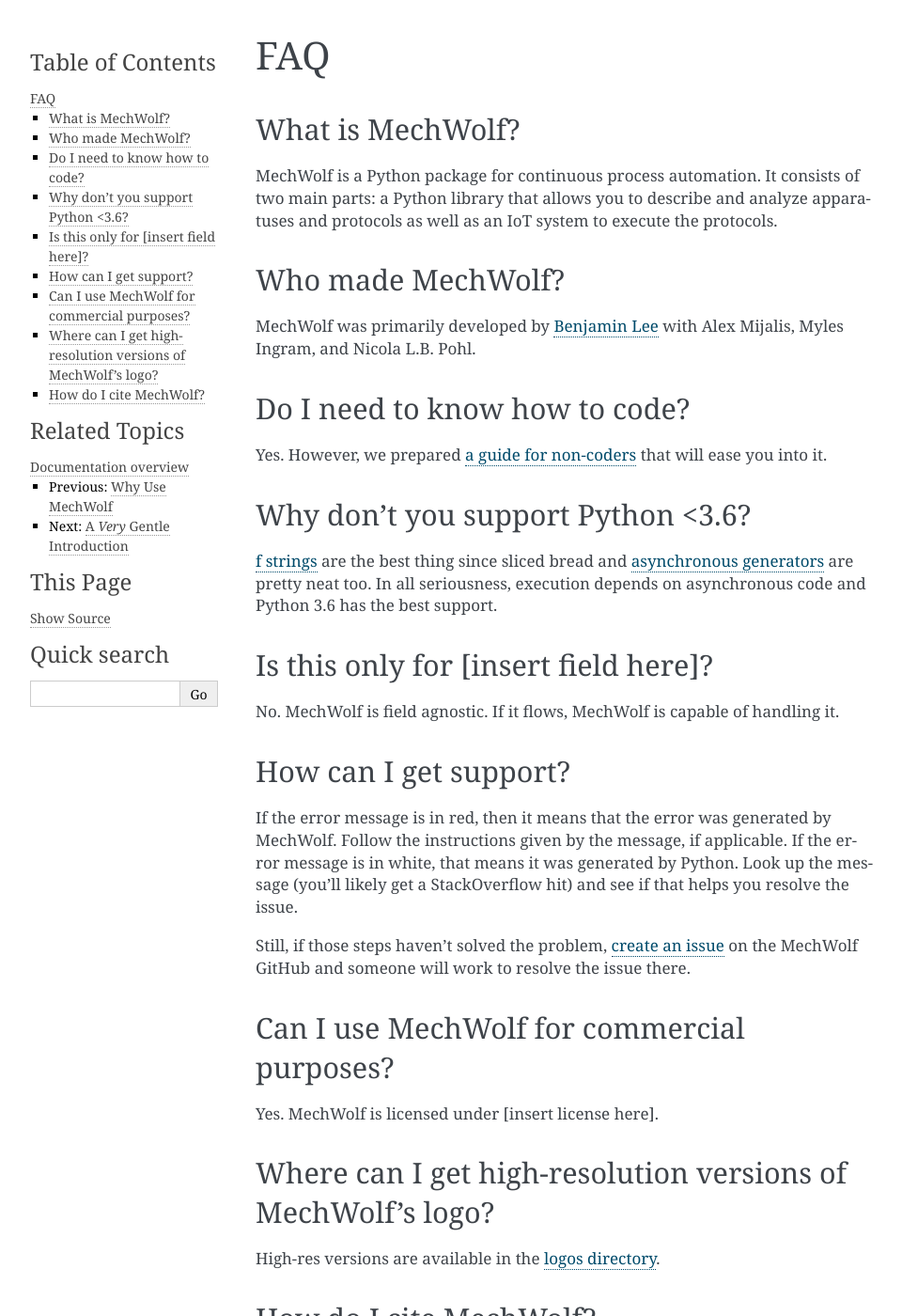
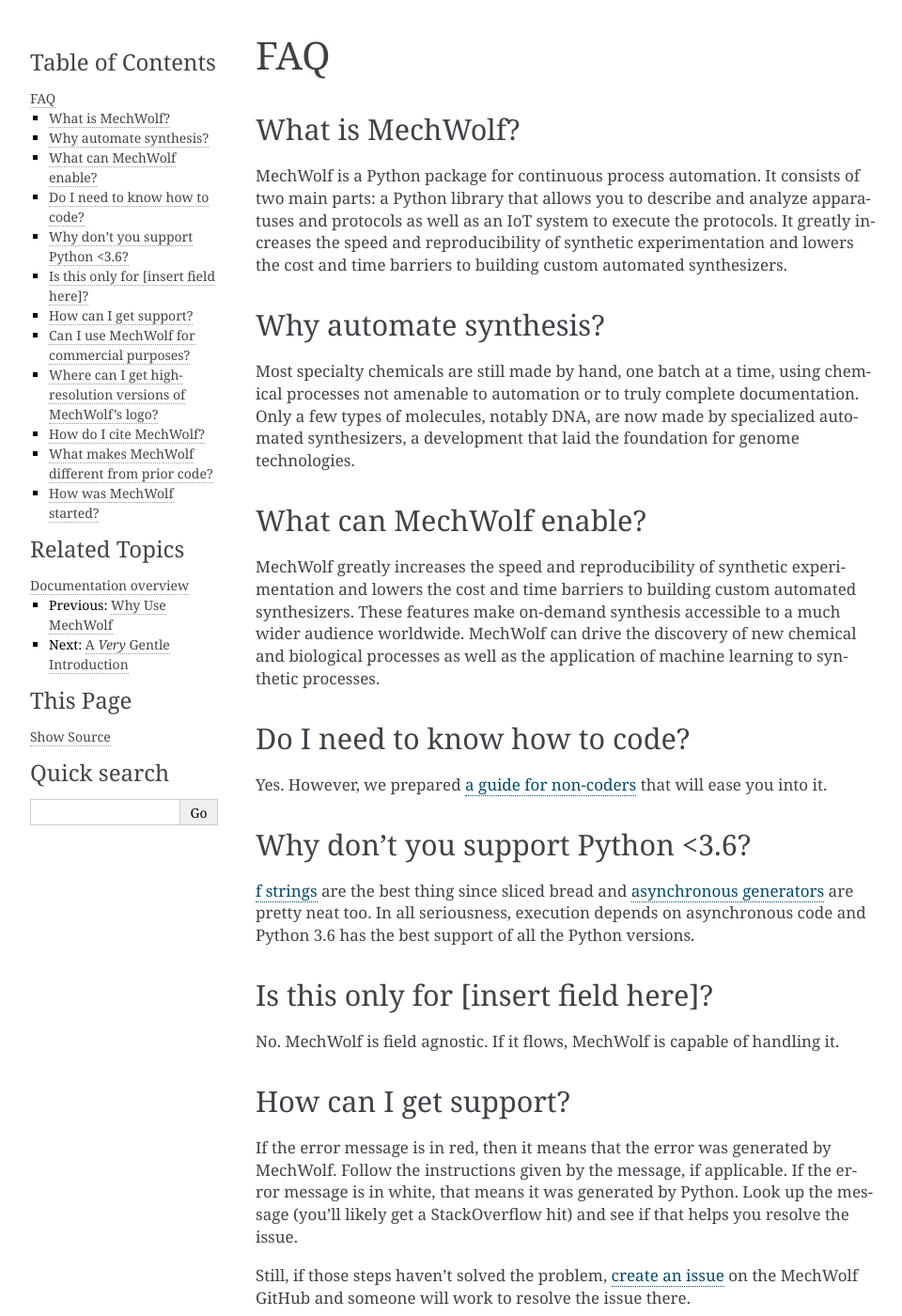
Before and after one commit to MechWolf/MechWolf, a Sphinx documentation site: the page built from docs/source/about/faq.rst, in a window 1280 px wide and 1400 px high. Shown: the whole window at 94% size, without its empty margins (148-1108 px from the left). Built offline with Sphinx 7.4.7, drawn with Linux system fonts in a browser that asks for light colours; pages that are not in the unit, such as notebooks, are missing from menus; some of the changed text lies outside the part shown.

Commit message:
More FAQs

```diff
--- a/docs/source/about/faq.rst
+++ b/docs/source/about/faq.rst
@@ -6,14 +6,28 @@
 
 MechWolf is a Python package for continuous process automation. It consists of
 two main parts: a Python library that allows you to describe and analyze
-apparatuses and protocols as well as an IoT system to execute the protocols.
+apparatuses and protocols as well as an IoT system to execute the protocols. It
+greatly increases the speed and reproducibility of synthetic experimentation and
+lowers the cost and time barriers to building custom automated synthesizers.
 
-Who made MechWolf?
-------------------
+Why automate synthesis?
+-----------------------
 
-MechWolf was primarily developed by `Benjamin Lee
-<http://www.github.com/benjamin-lee>`_ with Alex Mijalis, Myles Ingram, and
-Nicola L.B. Pohl.
+Most specialty chemicals are still made by hand, one batch at a time, using
+chemical processes not amenable to automation or to truly complete
+documentation. Only a few types of molecules, notably DNA, are now made by
+specialized automated synthesizers, a development that laid the foundation for
+genome technologies.
+
+What can MechWolf enable?
+-------------------------
+
+MechWolf greatly increases the speed and reproducibility of synthetic
+experimentation and lowers the cost and time barriers to building custom
+automated synthesizers. These features make on-demand synthesis accessible to a
+much wider audience worldwide. MechWolf can drive the discovery of new chemical
+and biological processes as well as the application of machine learning to
+synthetic processes.
 
 Do I need to know how to code?
 ------------------------------
@@ -28,7 +42,7 @@
 since sliced bread and `asynchronous generators
 <https://www.python.org/dev/peps/pep-0492/>`_ are pretty neat too. In all
 seriousness, execution depends on asynchronous code and Python 3.6 has the best
-support.
+support of all the Python versions.
 
 Is this only for [insert field here]?
 -------------------------------------
@@ -51,14 +65,33 @@
 Can I use MechWolf for commercial purposes?
 -------------------------------------------
 
-Yes. MechWolf is licensed under [insert license here].
+[Yes/no]. MechWolf is licensed under [insert license here].
 
 Where can I get high-resolution versions of MechWolf's logo?
 ------------------------------------------------------------
 
-High-res versions are available in the `logos directory <http://github.com/benjamin-lee/MechWolf/logos>`_.
+High-res versions are available in the `logos directory
+<https://github.com/Benjamin-Lee/MechWolf/tree/master/logo>`_.
 
 How do I cite MechWolf?
 -----------------------
 
 To be determined when MechWolf is published!
+
+What makes MechWolf different from prior code?
+----------------------------------------------
+
+Prior code specified individual components, such as for 3D printers, or was for
+running protocols on pre-built setups. MechWolf is the first program to allow
+full specification of not only the components, but also the connections of those
+components into apparatuses. MechWolf also allows the definition and execution
+of protocols for these apparatuses. MechWolf has the additional addition of
+being self-documenting and designed from the start for user extensibility.
+
+How was MechWolf started?
+-------------------------
+
+A project team lead by Prof. Nicola Pohl (Indiana University) with Harvard
+undergraduates `Benjamin Lee <http://www.github.com/benjamin-lee>`_ and Myles
+Ingram and MIT graduate student Alex Mijalis came together with support from the
+Radcliffe Institute for Advanced Study at Harvard University in 2017.
--- a/docs/source/guide/gentle_intro.rst
+++ b/docs/source/guide/gentle_intro.rst
@@ -35,7 +35,7 @@
 you're using Mac or Linux), you probably don't have a recent enough version of
 Python to support MechWolf. Python is available from the `download page at
 Python.org <https://www.python.org/downloads/>`_. For a detailed guide, see
-`The Hitchiker's Guide to Python section on installing Python 3
+`The Hitchhiker's Guide to Python section on installing Python 3
 <http://docs.python-guide.org/en/latest/starting/installation/>`_.
 
 .. Important::
@@ -60,7 +60,7 @@
 version 2.0. The solution is to run each piece of code inside a virtual
 environment to keep their dependencies separate. You don't have to do this step,
 but it's **highly recommended** to prevent bad, unpredictable things from
-happening that can be hard to debug. `The Hitchiker's Guide to Python's section
+happening that can be hard to debug. `The Hitchhiker's Guide to Python's section
 on virtualenv
 <http://docs.python-guide.org/en/latest/dev/virtualenvs/#lower-level-virtualenv>`_
 is well worth the read for getting a feel for virtualenv.
```
